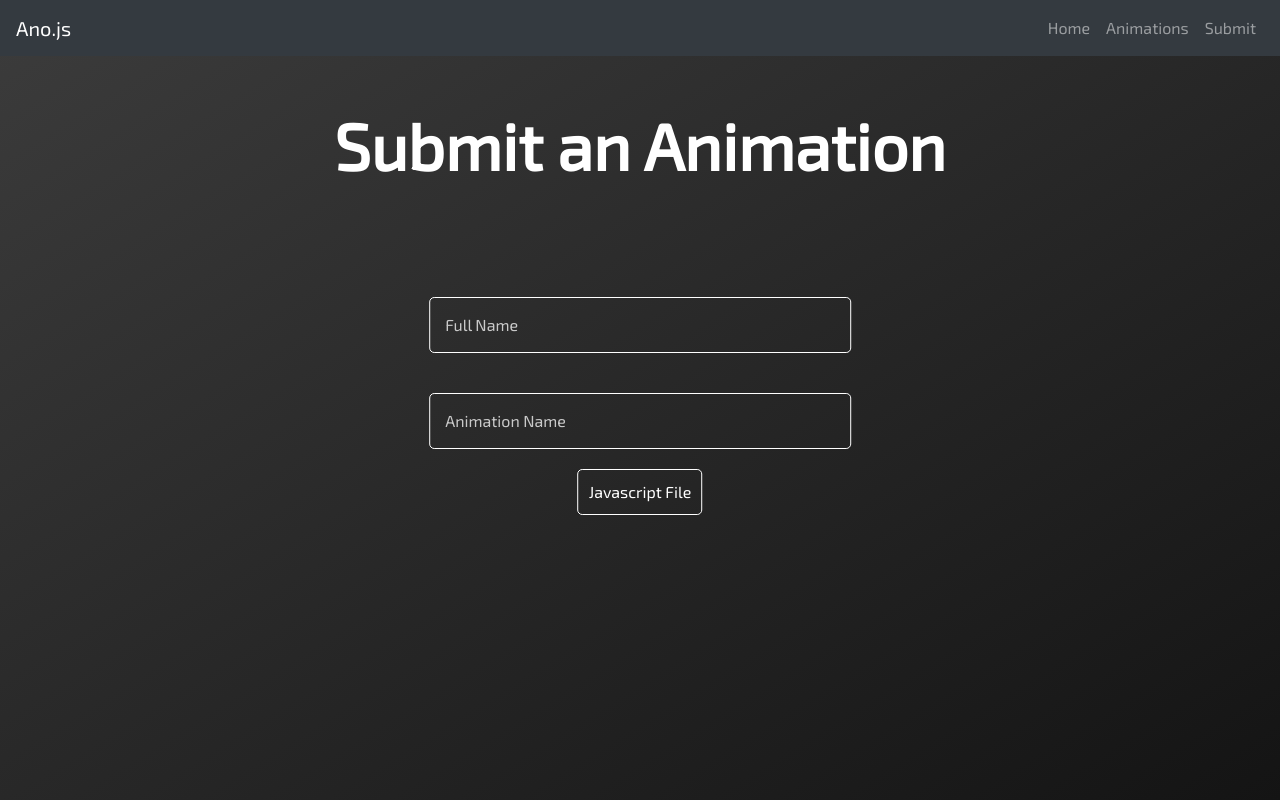
After one commit to ano-js/web, a Django app: page /submit in a window 1280 px wide. The commit adds this page. Run offline with Django 3.2, Linux system fonts and the light colour scheme; some libraries are stand-ins or nearby versions.

Commit message:
Styled website

```diff
--- a/anojs_app/urls.py
+++ b/anojs_app/urls.py
@@ -3,6 +3,6 @@ from . import views
 
 urlpatterns = [
     url("^$", views.index, name="index"),
-    url("^gallery", views.gallery, name="gallery"),
     url("^animations", views.animations, name="animations"),
+    url("^submit", views.submit, name="submit"),
 ]
--- a/anojs_app/views.py
+++ b/anojs_app/views.py
@@ -35,3 +35,6 @@ def animations(request):
         filenames.append(file_list)
 
     return render(request, "anojs_app/animations.html", context={"animations": filenames})
+
+def submit(request):
+    return render(request, "anojs_app/submit.html")
--- a/anojs_project/settings.py
+++ b/anojs_project/settings.py
@@ -27,7 +27,7 @@ SECRET_KEY = '$nvx!w!ii9(qe@895i@08ygd-646^8y0o^tj@ez+e&tl#!_mo#'
 # SECURITY WARNING: don't run with debug turned on in production!
 DEBUG = True
 
-ALLOWED_HOSTS = ["anojs.herokuapp.com"]
+ALLOWED_HOSTS = ["anojs.herokuapp.com", "127.0.0.1"]
 
 
 # Application definition
@@ -123,11 +123,12 @@ USE_TZ = True
 # https://docs.djangoproject.com/en/2.2/howto/static-files/
 
 STATIC_URL = '/static/'
+STATIC_ROOT = "/static/"
 STATICFILES_DIRS = [
     STATIC_DIR
 ]
 
-STATICFILES_STORAGE = 'whitenoise.django.GzipManifestStaticFilesStorage'
+STATICFILES_STORAGE = 'whitenoise.storage.CompressedManifestStaticFilesStorage'
 
 # Media Files
 MEDIA_ROOT = os.path.join(BASE_DIR, "media")
--- a/media/anojs-colliding-circles.js
+++ b/media/anojs-colliding-circles.js
@@ -1,6 +1,6 @@
-let canvasDiv = document.querySelector("#anojs-colliding-circles")
+let collidingCirclesCanvasDiv = document.querySelector("#anojs-colliding-circles")
 
-canvasDiv.innerHTML += "<canvas id='anojs-colliding-circles-canvas'></canvas>"
+collidingCirclesCanvasDiv.innerHTML += "<canvas id='anojs-colliding-circles-canvas'></canvas>"
 
 let canvas = document.querySelector("#anojs-colliding-circles-canvas")
 
--- a/media/anojs-growing-circles.js
+++ b/media/anojs-growing-circles.js
@@ -67,7 +67,7 @@ function Circle(x, y, dx, dy, radius, color) {
 
 var circle = new Circle(x, y, dx, dy, radius);
 
-var colorArray = ["#ffaa33", "#417ff9", "#00ff00", "#904d8f", "#fb3c3c"];
+var colorArray = ["rgb(212, 170, 76)", "rgb(116, 187, 245)", "rgb(242, 108, 99)", "rgb(94, 238, 126)"];
 
 var circles = [];
 
--- /dev/null
+++ b/static/anojs_app/base.css
@@ -0,0 +1,3 @@
+* {
+  font-family: 'Exo 2', sans-serif;
+}
--- /dev/null
+++ b/static/anojs_app/submit.css
@@ -0,0 +1,62 @@
+body {
+  height: 100vh;
+  background-image: linear-gradient(to right bottom, rgb(60, 60, 60), rgb(20, 20, 20));
+  text-align: center;
+}
+
+.header {
+  color: white;
+  font-size: 65px;
+  font-weight: bold;
+  margin: 50px;
+}
+
+.submit-form {
+  position: absolute;
+  top: 50%;
+  left: 50%;
+  transform: translate(-50%, -50%);
+}
+
+.form-input {
+  width: 100%;
+  background-color: transparent;
+  border: 1px solid white;
+  border-radius: 5px;
+  padding: 15px;
+  transition: all .2s;
+  color: white;
+  margin: 20px 0;
+}
+
+.form-input:focus {
+  outline: none;
+  transform: translateY(-5px);
+  box-shadow: 0 5px 3px rgba(0,0,0,.5);
+}
+
+::placeholder { /* Chrome, Firefox, Opera, Safari 10.1+ */
+  color: rgba(255,255,255,0.75);
+  opacity: 1; /* Firefox */
+}
+
+[type="file"] {
+  border: 0;
+  clip: rect(0, 0, 0, 0);
+  height: 1px;
+  overflow: hidden;
+  padding: 0;
+  position: absolute !important;
+  white-space: nowrap;
+  width: 1px;
+}
+
+[type="file"] + label {
+  background-color: transparent;
+  border-radius: 5px;
+  color: white;
+  cursor: pointer;
+  display: inline-block;
+  padding: 10px;
+  border: 1px solid white;
+}
--- a/templates/anojs_app/base.html
+++ b/templates/anojs_app/base.html
@@ -1,7 +1,10 @@
+{% load staticfiles %}
 <!DOCTYPE html>
 <html lang="en" dir="ltr">
   <head>
     <meta charset="utf-8">
+    <link href="https://fonts.googleapis.com/css?family=Exo+2&display=swap" rel="stylesheet">
+    <link rel="stylesheet" href="{% static 'anojs_app/base.css' %}">
     <link rel="stylesheet" href="https://stackpath.bootstrapcdn.com/bootstrap/4.3.1/css/bootstrap.min.css" integrity="sha384-ggOyR0iXCbMQv3Xipma34MD+dH/1fQ784/j6cY/iJTQUOhcWr7x9JvoRxT2MZw1T" crossorigin="anonymous">
     <script data-ad-client="ca-pub-4906158260341420" async src="https://pagead2.googlesyndication.com/pagead/js/adsbygoogle.js"></script>
   </head>
@@ -17,10 +20,10 @@
                 <a class="nav-link" href="/">Home</a>
             </li>
             <li class="nav-item">
-                <a class="nav-link" href="/gallery/">Gallery</a>
+                <a class="nav-link" href="/animations/">Animations</a>
             </li>
             <li class="nav-item">
-                <a class="nav-link" href="/animations/">Animations</a>
+                <a class="nav-link" href="/submit/">Submit</a>
             </li>
         </ul>
       </div>
--- a/templates/anojs_app/gallery.html
+++ /dev/null
@@ -1,4 +0,0 @@
-{% include 'anojs_app/base.html' %}
-{% block body %}
-  <h1>Gallery</h1>
-{% endblock %}
--- /dev/null
+++ b/templates/anojs_app/submit.html
@@ -0,0 +1,14 @@
+{% load staticfiles %}
+{% include 'anojs_app/base.html' %}
+<link rel="stylesheet" href="{% static 'anojs_app/submit.css' %}">
+{% block body %}
+  <h1 class="header">Submit an Animation</h1>
+  <form class="submit-form" action="/success" method="post">
+    <input class="name form-input" type="text" placeholder="Full Name">
+    <input class="animation-name form-input" type="text" placeholder="Animation Name">
+    <div class="file-drop">
+      <input type="file" id="file" />
+      <label for="file">Javascript File</label>
+    </div>
+  </form>
+{% endblock %}
```
Also changed, not shown: static/anojs_app/animations.css (added, +35 -0 lines), static/anojs_app/index.css (added, +57 -0 lines), templates/anojs_app/animations.html (+11 -4 lines), templates/anojs_app/index.html (+10 -1 lines), static/anojs_app/test.png (added), 2 other files.
